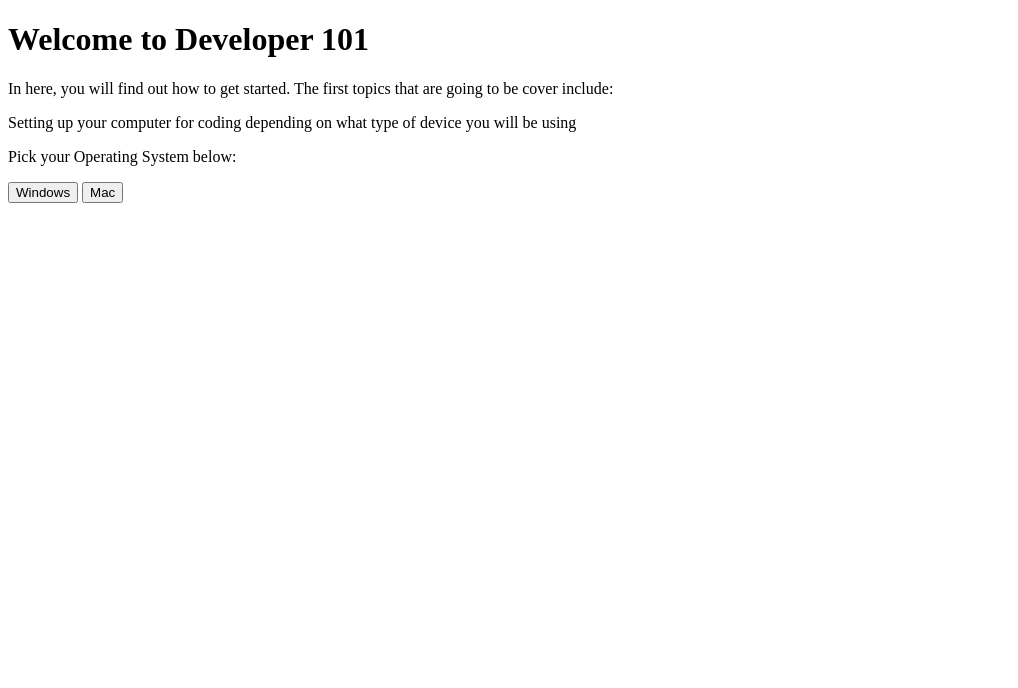
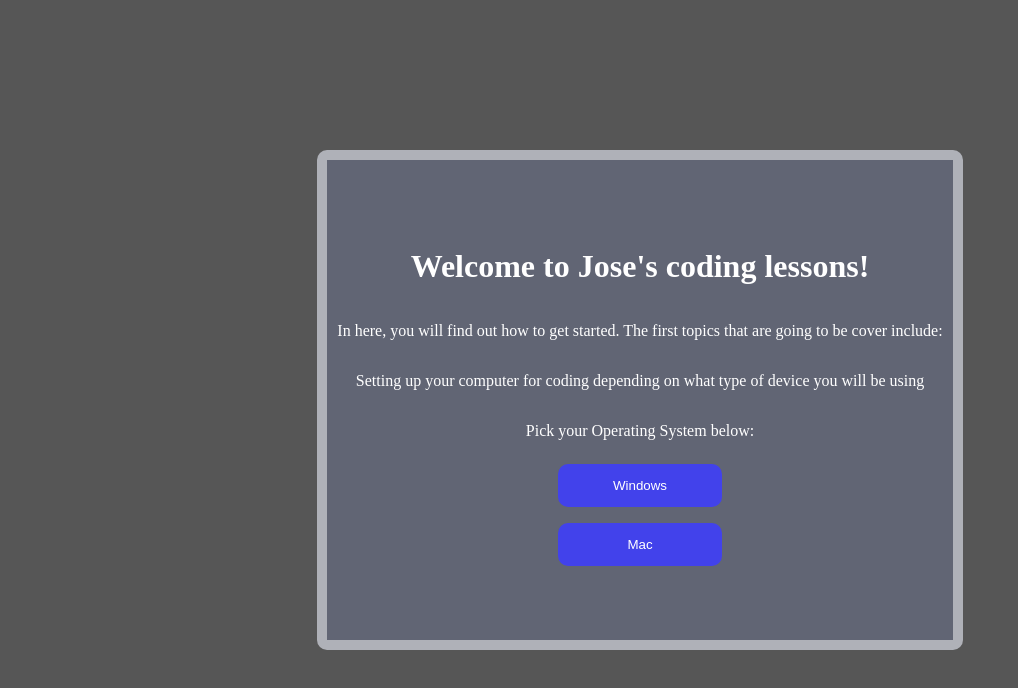
Before and after one commit to Uwttn/Documentation, a plain HTML site: page index.html in a window 1280 px wide. Shown: the whole page, without its empty margins (0-1018 px from the left). Drawn offline with Linux system fonts and the light colour scheme.

Commit message:
Added a welcome page for the user to select their operating system

```diff
--- a/assets/css/style.css
+++ b/assets/css/style.css
@@ -0,0 +1,50 @@
+body{
+    margin: 0;
+    padding: 0;
+    background-color: rgba(0, 0, 0, 0.663);
+    height: 100vh;
+    overflow: hidden;
+    display: flex;
+    flex-direction: column;
+    justify-content: center;
+    align-items: center;
+}
+
+div {
+    padding: 10px;
+    background-color: rgba(145, 164, 240, 0.199);
+    margin: 150px auto 150px auto;
+    border: 10px solid rgba(245, 245, 245, 0.523);
+    border-radius: 10px;
+    flex: 1;
+    display: flex;
+    justify-content: center;
+    flex-direction: column;
+    align-items: center;
+}
+
+h1 {
+    text-align: center;
+    color: white;
+}
+
+p {
+    text-align: center;
+    color: white;
+}
+
+section {
+    text-align: center;
+    color: white;
+}
+
+section button {
+    border-radius: 10px;
+    background-color: rgba(66, 66, 237, 0.99);
+    color: white;
+    padding: 14px 20px;
+    margin: 8px 0;
+    border: none;
+    cursor: pointer;
+    width: 100%;
+}
--- a/index.html
+++ b/index.html
@@ -1,16 +1,27 @@
 <!DOCTYPE html>
 <html lang="en">
-<head>
-    <meta charset="UTF-8">
-    <meta name="viewport" content="width=device-width, initial-scale=1.0">
+  <head>
+    <meta charset="UTF-8" />
+    <meta name="viewport" content="width=device-width, initial-scale=1.0" />
     <title>Welcome</title>
-</head>
-<body>
-    <h1>Welcome to Developer 101</h1>
-    <p>In here, you will find out how to get started. The first topics that are going to be cover include:</p>
-    <p>Setting up your computer for coding depending on what type of device you will be using</p>
-    <p>Pick your Operating System below:</p>
-    <button>Windows</button>
-    <button>Mac</button>
-</body>
+    <link rel="stylesheet" href="assets/css/style.css" />
+  </head>
+  <body>
+    <div>
+      <h1>Welcome to Jose's coding lessons!</h1>
+      <p>
+        In here, you will find out how to get started. The first topics that are
+        going to be cover include:
+      </p>
+      <p>
+        Setting up your computer for coding depending on what type of device you
+        will be using
+      </p>
+      <p>Pick your Operating System below:</p>
+      <section>
+        <button class="windows">Windows</button>
+        <button class="mac">Mac</button>
+      </section>
+    </div>
+  </body>
 </html>
```
